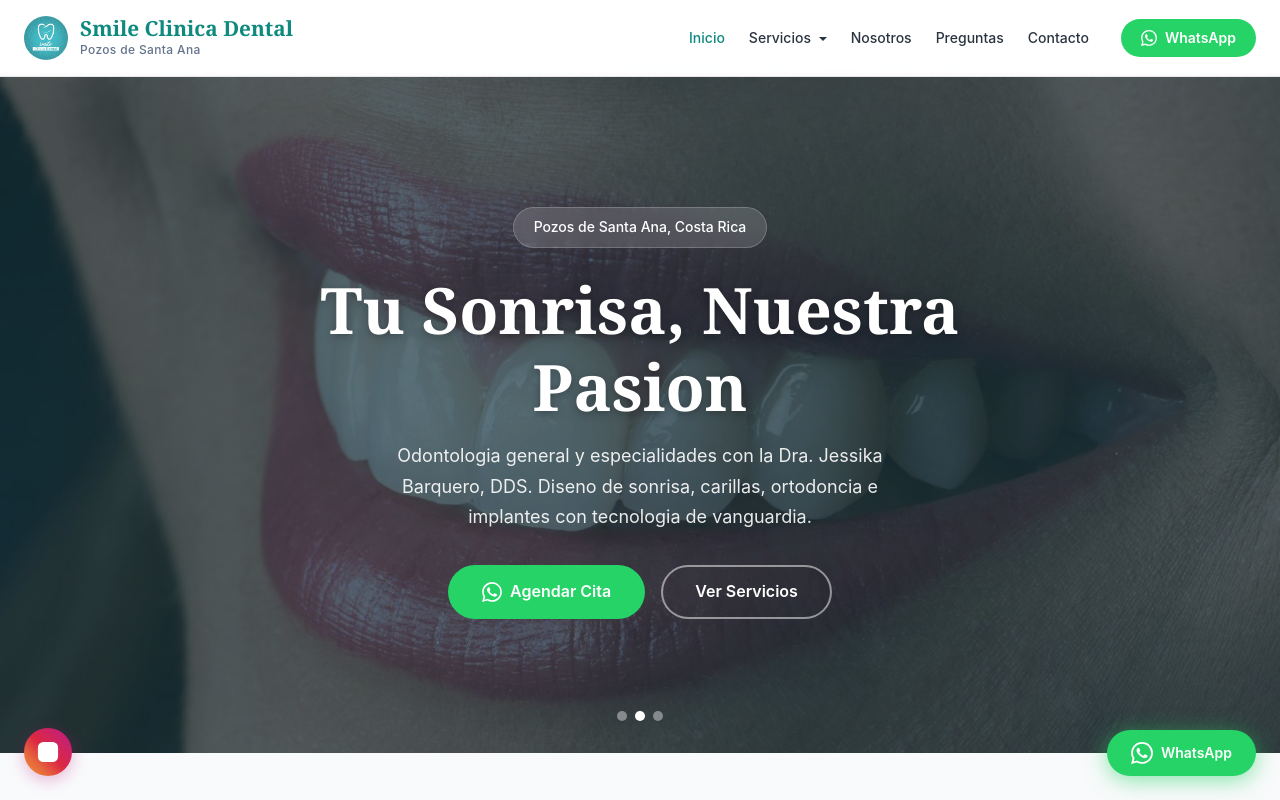
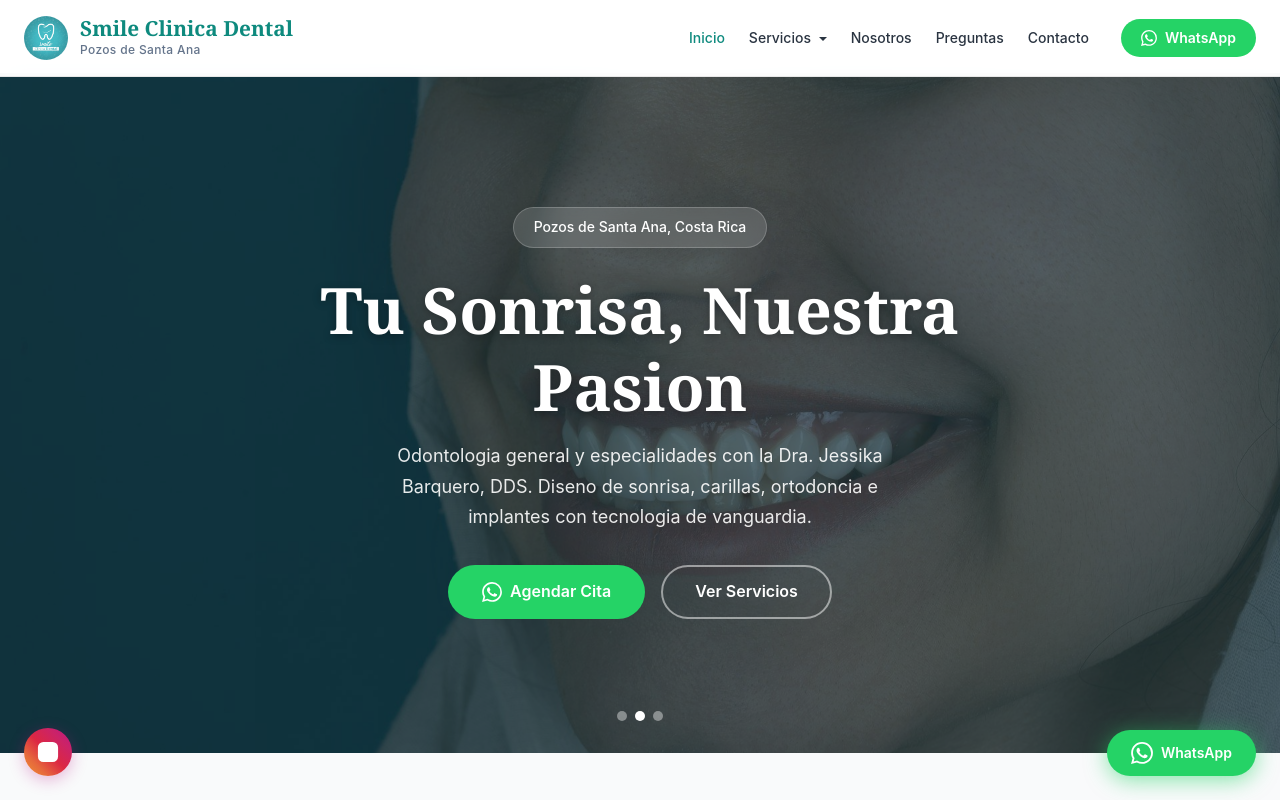
Before and after one commit to cwasylishen/smile-cr, a plain HTML site: page index.html in a window 1280 px wide. Shown: the top 800 px of the page. Drawn offline with Linux system fonts and the light colour scheme; a web font is replaced by a local one.

Commit message:
Replace hero banner with high-quality Unsplash close-up smile images
- hero-new-1.jpg: elegant side-profile smile, white background (1920x1280, 234KB)
- hero-new-2.jpg: beautiful smile with teal background matching brand (1920x1280, 214KB)
- Kept hero-clinic.jpg as third slide
- Updated OG/Twitter image references

```diff
--- a/index.html
+++ b/index.html
@@ -11,7 +11,7 @@
   <meta property="og:type" content="website">
   <meta property="og:title" content="Smile Clinica Dental | Dra. Jessika Barquero, DDS">
   <meta property="og:description" content="Odontologia general y especialidades en Pozos de Santa Ana. Diseno de sonrisa, carillas, ortodoncia, implantes y blanqueamiento dental.">
-  <meta property="og:image" content="https://smile.cr/assets/images/hero-banner.jpg">
+  <meta property="og:image" content="https://smile.cr/assets/images/hero-new-1.jpg">
   <meta property="og:url" content="https://smile.cr/">
   <meta property="og:site_name" content="Smile Clinica Dental">
   <meta property="og:locale" content="es_CR">
@@ -20,13 +20,13 @@
   <meta name="twitter:card" content="summary_large_image">
   <meta name="twitter:title" content="Smile Clinica Dental | Dra. Jessika Barquero, DDS">
   <meta name="twitter:description" content="Odontologia general y especialidades en Pozos de Santa Ana, Costa Rica.">
-  <meta name="twitter:image" content="https://smile.cr/assets/images/hero-banner.jpg">
+  <meta name="twitter:image" content="https://smile.cr/assets/images/hero-new-1.jpg">
 
   <link rel="canonical" href="https://smile.cr/">
   <link rel="preconnect" href="https://api.fontshare.com" crossorigin>
   <link href="https://api.fontshare.com/v2/css?f[]=zodiak@400,500,700&f[]=satoshi@300,400,500,600,700&display=swap" rel="stylesheet" media="print" onload="this.media='all'">
   <noscript><link href="https://api.fontshare.com/v2/css?f[]=zodiak@400,500,700&f[]=satoshi@300,400,500,600,700&display=swap" rel="stylesheet"></noscript>
-  <link rel="preload" as="image" href="./assets/images/hero-banner.jpg">
+  <link rel="preload" as="image" href="./assets/images/hero-new-1.jpg">
   <link rel="stylesheet" href="base.css">
   <link rel="stylesheet" href="style.css">
 
@@ -114,10 +114,10 @@
   <!-- HERO -->
   <section class="hero" aria-label="Bienvenida">
     <div class="hero-slide active">
-      <img src="./assets/images/hero-banner.jpg" alt="Smile Clinica Dental - Sonrisa perfecta con Dra. Jessika Barquero" width="1920" height="400" loading="eager" fetchpriority="high">
+      <img src="./assets/images/hero-new-1.jpg" alt="Sonrisa perfecta - Smile Clinica Dental en Pozos de Santa Ana" width="1920" height="1280" loading="eager" fetchpriority="high">
     </div>
     <div class="hero-slide">
-      <img src="./assets/images/hero-smile.jpg" alt="Sonrisa perfecta con carillas dentales - Smile Clinica Dental" width="1920" height="1080" loading="lazy" decoding="async">
+      <img src="./assets/images/hero-new-2.jpg" alt="Sonrisa radiante con carillas dentales - Smile Clinica Dental" width="1920" height="1280" loading="lazy" decoding="async">
     </div>
     <div class="hero-slide">
       <img src="./assets/images/hero-clinic.jpg" alt="Clinica dental moderna en Pozos de Santa Ana, Costa Rica" width="2000" height="1333" loading="lazy" decoding="async">
```
Also changed, not shown: assets/images/hero-new-1.jpg (added), assets/images/hero-new-2.jpg (added).
